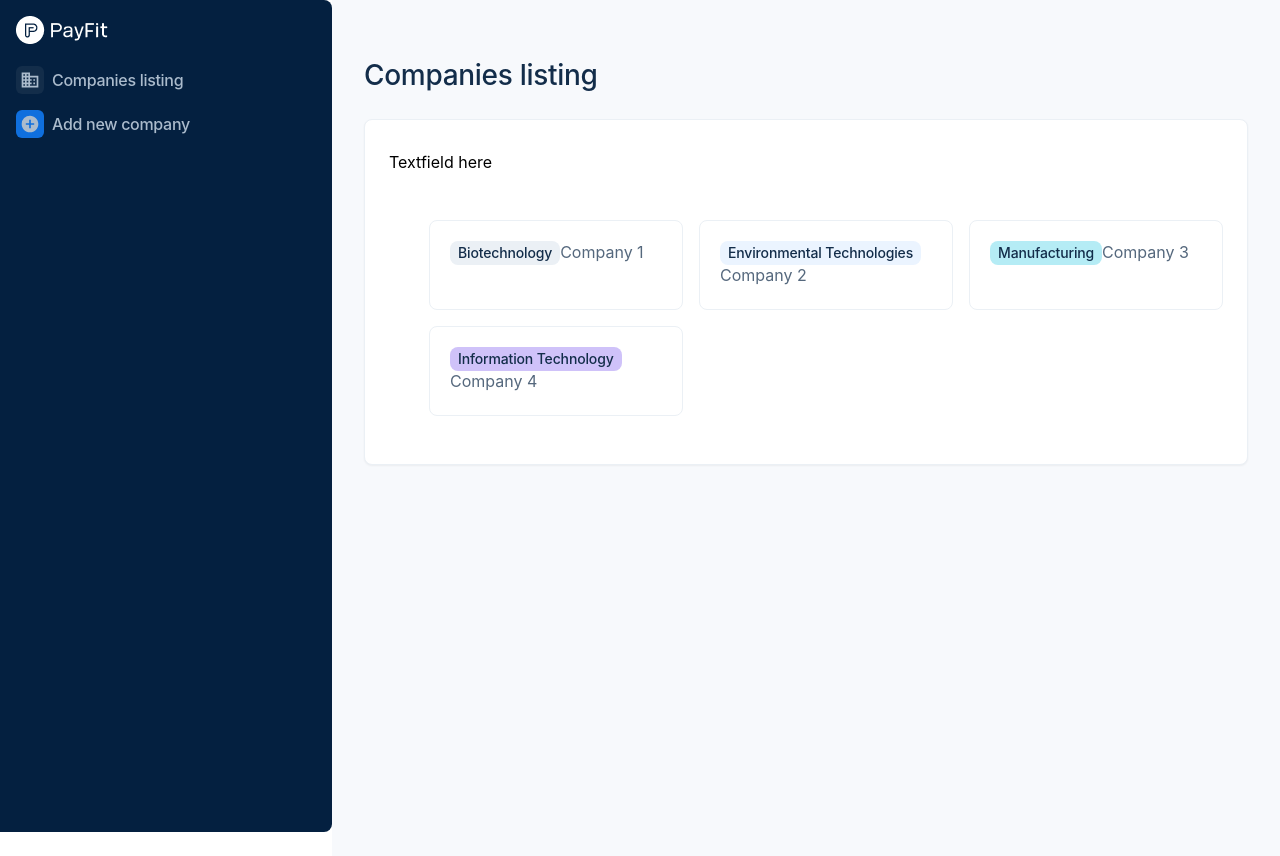
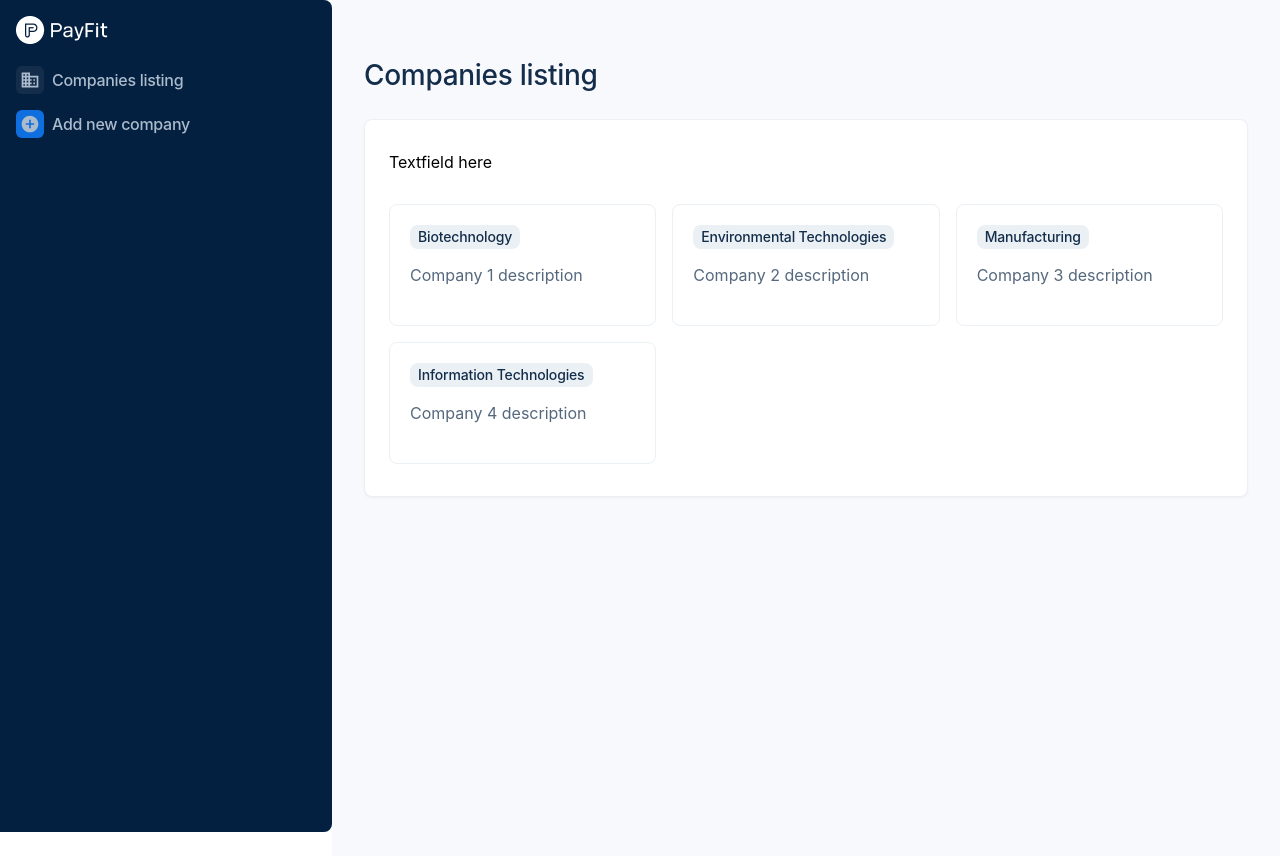
Before and after one commit to androide-osorio/payfit-fe-test, a React (Vite) app in the folder apps/client/: page /companies-listing in a window 1280 px wide. Built offline with nearby package versions, Linux system fonts and the light colour scheme.

Commit message:
make company grid data driven (dummy)

```diff
--- a/apps/client/src/app/pages/companies-listing/CompaniesListing.tsx
+++ b/apps/client/src/app/pages/companies-listing/CompaniesListing.tsx
@@ -1,5 +1,6 @@
 import styled from "styled-components";
 import { Badge, Card } from "../../components";
+import { CompanyGrid } from "./components/CompanyGrid";
 
 const Container = styled.section`
   display: flex;
@@ -28,37 +29,40 @@ const ListingsContainer = styled.div`
   box-shadow: ${({ theme }) => theme.shadows[100]};
 `;
 
-const CompaniesList = styled.ul`
-  list-style: none;
-  display: grid;
-  grid-template-columns: repeat(auto-fit, minmax(12.9rem, 1fr));
-  gap: 1rem;
-`;
+export function CompaniesListing() {
+  const dummyCompanies = [
+    {
+      id: '1',
+      name: 'Company 1',
+      description: 'Company 1 description',
+      sectors: ['Biotechnology'],
+    },
+    {
+      id: '2',
+      name: 'Company 2',
+      description: 'Company 2 description',
+      sectors: ['Environmental Technologies'],
+    },
+    {
+      id: '3',
+      name: 'Company 3',
+      description: 'Company 3 description',
+      sectors: ['Manufacturing'],
+    },
+    {
+      id: '4',
+      name: 'Company 4',
+      description: 'Company 4 description',
+      sectors: ['Information Technologies'],
+    },
+  ];
 
-export function CompaniesListing() {
   return (
     <Container>
       <H2>Companies listing</H2>
       <ListingsContainer>
         <div>Textfield here</div>
-        <CompaniesList>
-          <Card element="li">
-            <Badge color="silver">Biotechnology</Badge>
-            Company 1
-          </Card>
-          <Card element="li">
-            <Badge color="blue">Environmental Technologies</Badge>
-            Company 2
-          </Card>
-          <Card element="li">
-            <Badge color="azure">Manufacturing</Badge>
-            Company 3
-          </Card>
-          <Card element="li">
-            <Badge color="purple">Information Technology</Badge>
-            Company 4
-          </Card>
-        </CompaniesList>
+        <CompanyGrid companies={dummyCompanies} />
       </ListingsContainer>
     </Container>
   );
--- /dev/null
+++ b/apps/client/src/app/pages/companies-listing/components/CompanyGrid.tsx
@@ -0,0 +1,51 @@
+import styled from 'styled-components';
+import { Card, Badge } from '../../../components';
+
+type Company = {
+  id: string;
+  name: string;
+  description: string;
+  sectors: string[];
+};
+
+type CompanyGridProps = {
+  companies: Company[];
+};
+
+const ListContainer = styled.ul`
+  list-style: none;
+  padding: 0;
+  margin: 0;
+  display: grid;
+  grid-template-columns: repeat(auto-fit, minmax(12.9rem, 1fr));
+  gap: 1rem;
+`;
+
+const CompanyGridItem = ({
+  id,
+  name,
+  description,
+  sectors,
+  ...rest
+}: Company) => {
+  return (
+    <Card element="li" {...rest}>
+      {sectors.map((sector) => (
+        <Badge key={`company-${id}__sector-${sector}`} color="silver">
+          {sector}
+        </Badge>
+      ))}
+      <p>{description}</p>
+    </Card>
+  );
+};
+
+export const CompanyGrid = ({ companies }: CompanyGridProps) => {
+  return (
+    <ListContainer>
+      {companies.map((company) => (
+        <CompanyGridItem key={company.id} {...company} />
+      ))}
+    </ListContainer>
+  );
+};
```
